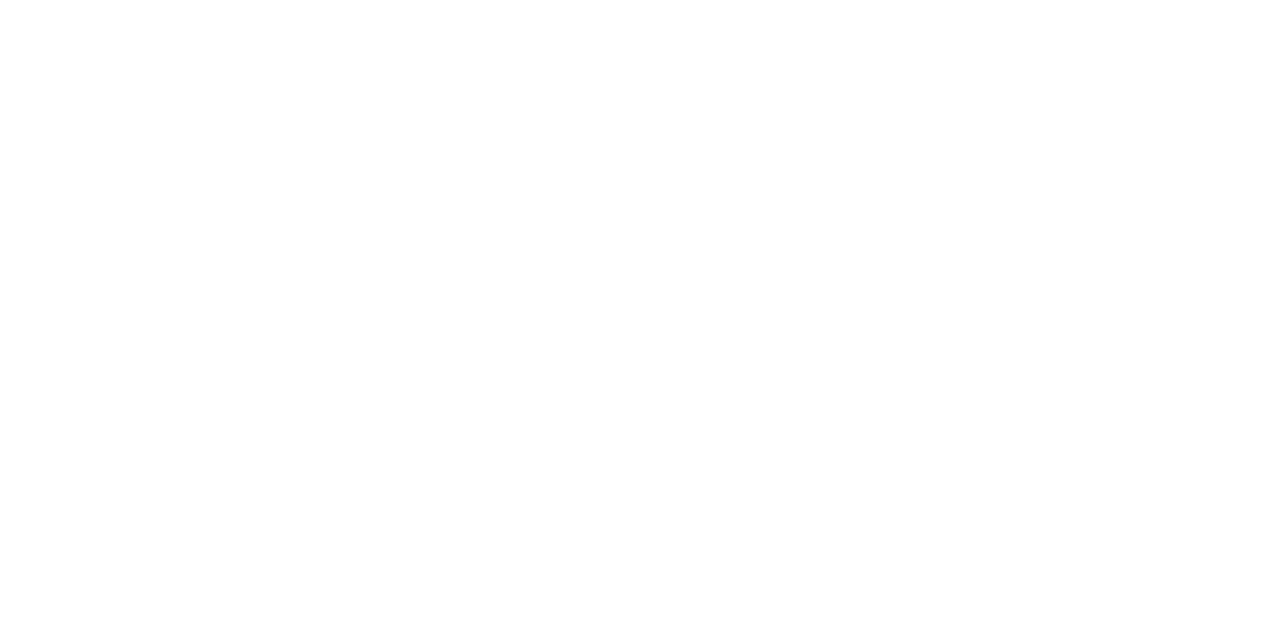
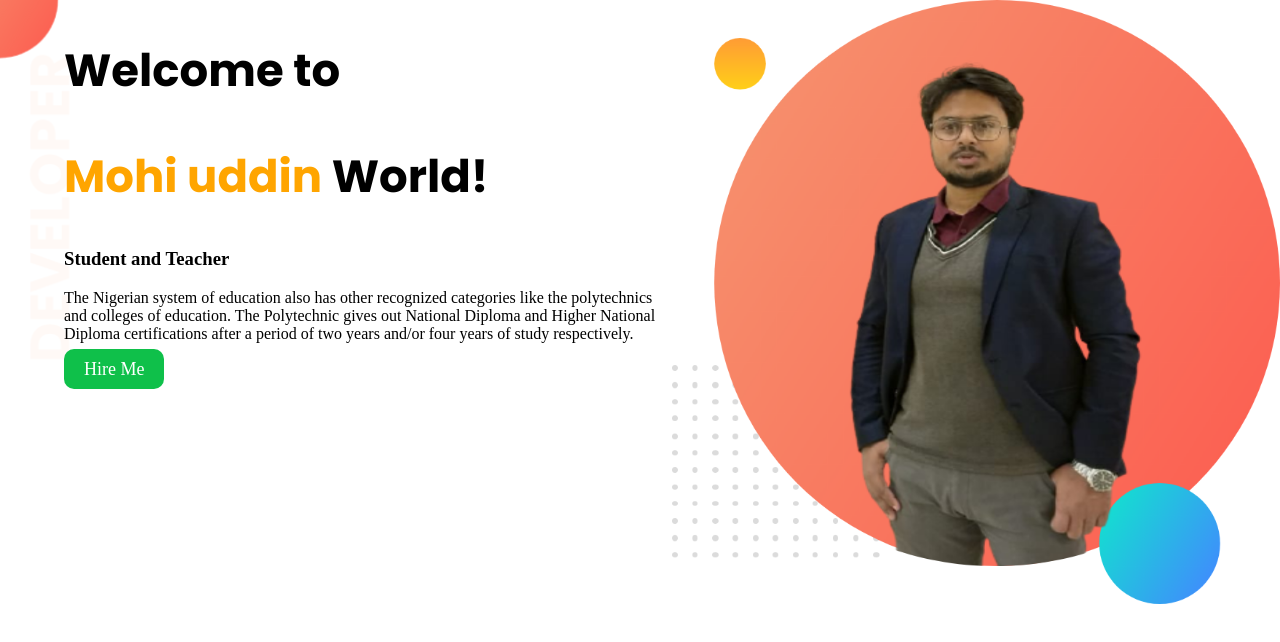
Before and after one commit to mohiuddin143/devMohi2nd, a plain HTML site: page index.html in a window 1280 px wide. Drawn offline with Linux system fonts and the light colour scheme.

Commit message:
welcome section html is done

```diff
--- a/index.html
+++ b/index.html
@@ -11,6 +11,20 @@
     <link rel="stylesheet" href="style.css">
 </head>
 <body>
+    <section class="welcome-section">
+        <div class="half-width">
+            <div class="boldy">
+                <h1>Welcome to</h1>
+                <h1> <span class="orange-color">Mohi uddin</span> World!</h1>
+            </div>
+            <h3>Student and Teacher</h3>
+            <p>The Nigerian system of education also has other recognized categories like the polytechnics and colleges of education. The Polytechnic gives out National Diploma and Higher National Diploma certifications after a period of two years and/or four years of study respectively.</p>
+            <a target="_blank" class="button-color" href="">Hire Me</a>
+        </div>
+        <div class="half-width">
+            <img src="images/mohi.png" alt="">
+        </div>
 
+    </section>
 </body>
 </html>
--- a/style.css
+++ b/style.css
@@ -1,3 +1,31 @@
 body{
+    margin: 0px;
+}
+.boldy{
     font-family: 'Poppins', sans-serif;
+    font-weight: 700;
+    font-size: 30px;
 }
+.orange-color{
+    color: orange;
+}
+.welcome-section{
+    display: flex;
+    background-image: url(images/top-banner.png);
+    background-repeat: no-repeat;
+    padding-left: 5%;
+}
+.half-width{
+    width: 50%;
+}
+.half-width img{
+    width: 100%;
+}
+.button-color{
+    text-decoration: none;
+    color: white;
+    background-color: rgb(15, 192, 74);
+    padding: 10px 20px;
+    border-radius: 10px;
+    font-size: 18px;
+}
```
Also changed, not shown: images/dream-bg.png (added), images/exp-bg.png (added), images/jhankar2.png (added), images/mohi.png (added), images/top-banner.png (added).
